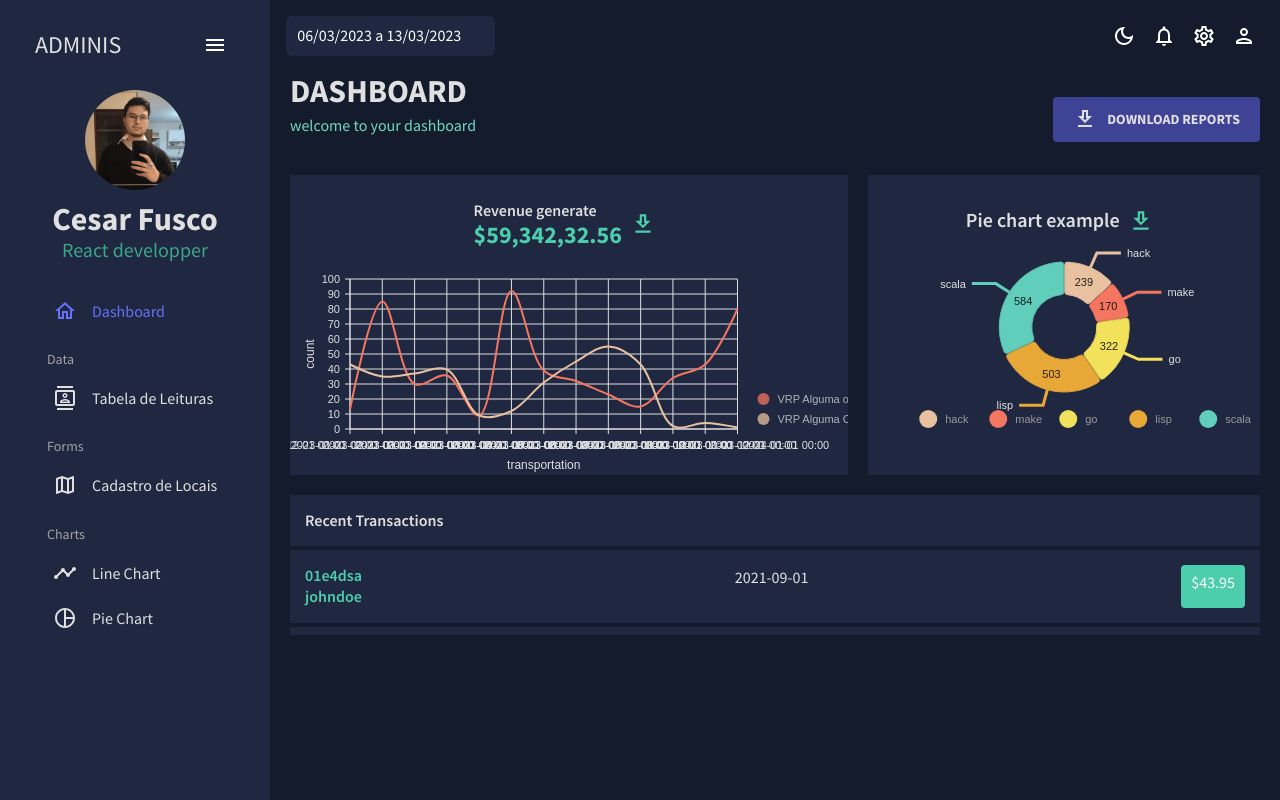
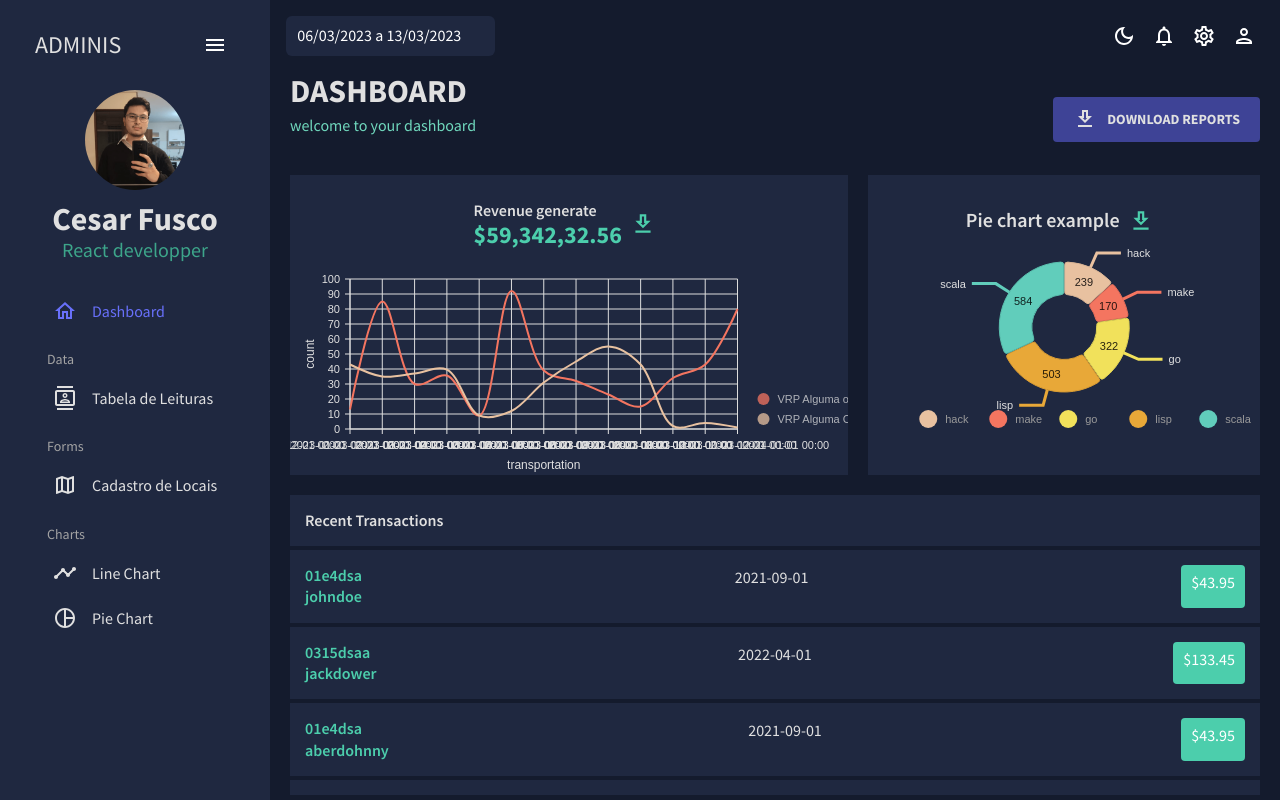
Before and after one commit to CesarRyudi/monitora-dashboard, a React (Create React App) app: page / in a window 1280 px wide. Built offline with nearby package versions, Linux system fonts and the light colour scheme.

Commit message:
Aumentei a altura do dashboard

```diff
--- a/src/scenes/dashboard/index.jsx
+++ b/src/scenes/dashboard/index.jsx
@@ -30,7 +30,7 @@ const Dashboard = () => {
                   Download Reports
                 </Button>
             </Box>
-        </Box>
+    </Box>
 
             {/* Grid and charts  */}
             <Box
@@ -40,85 +40,6 @@ const Dashboard = () => {
             gap="20px"
             mt="8px"
             >
-                {/* ROW 1
-                <Box
-                gridColumn="span 3"
-                backgroundColor={colors.primary[400]}
-                display="flex"
-                alignItems="center"
-                justifyContent="center"
-                >
-                    <StatBox
-                    title="12,123"
-                    subtitle="Emails sent"
-                    progress="0.75"
-                    increase="14%"
-                    icon={
-                        <EmailIcon
-                        sx={{ color: colors.greenAccent[600], fontSiize: "26px" }}/>
-                    }
-                    />
-
-                </Box>
-
-                <Box
-                gridColumn="span 3"
-                backgroundColor={colors.primary[400]}
-                display="flex"
-                alignItems="center"
-                justifyContent="center"
-                >
-                    <StatBox
-                    title="123,22"
-                    subtitle="Sales Obtained"
-                    progress="0.5"
-                    increase="21%"
-                    icon={
-                        <PointOfSaleIcon
-                        sx={{ color: colors.greenAccent[600], fontSiize: "26px" }}/>
-                        }
-                    />
-                </Box>
-
-
-                <Box
-                gridColumn="span 3"
-                backgroundColor={colors.primary[400]}
-                display="flex"
-                alignItems="center"
-                justifyContent="center"
-                >
-                    <StatBox
-                    title="434,54"
-                    subtitle="New Clients"
-                    progress="0.3"
-                    increase="35%"
-                    icon={
-                        <PersonAddIcon
-                        sx={{ color: colors.greenAccent[600], fontSiize: "26px" }}/>
-                    }
-                    />
-                </Box>
-
-                <Box
-                gridColumn="span 3"
-                backgroundColor={colors.primary[400]}
-                display="flex"
-                alignItems="center"
-                justifyContent="center"
-                >
-                    <StatBox
-                    title="65453"
-                    subtitle="Traffic Inbouund"
-                    progress="0.8"
-                    increase="43%"
-                    icon={
-                        <TrafficIcon
-                        sx={{ color: colors.greenAccent[600], fontSiize: "26px" }}/>
-                    }
-                    />
-                </Box> */}
-
                 {/* ROW 2 */}
                 <Box
                 gridColumn="span 7"
@@ -189,7 +110,7 @@ const Dashboard = () => {
             {/* Transactiions  */}
             <Box
             gridColumn="span 12"
-            gridRow="span 1"
+            gridRow="span 2"
             backgroundColor={colors.primary[400]}
             overflow="auto"
             >
```
